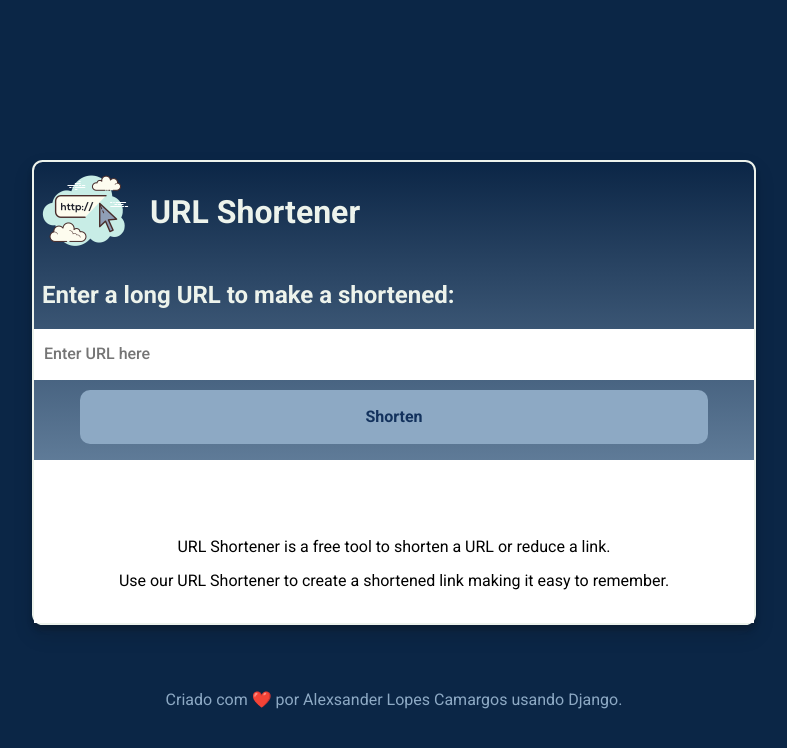
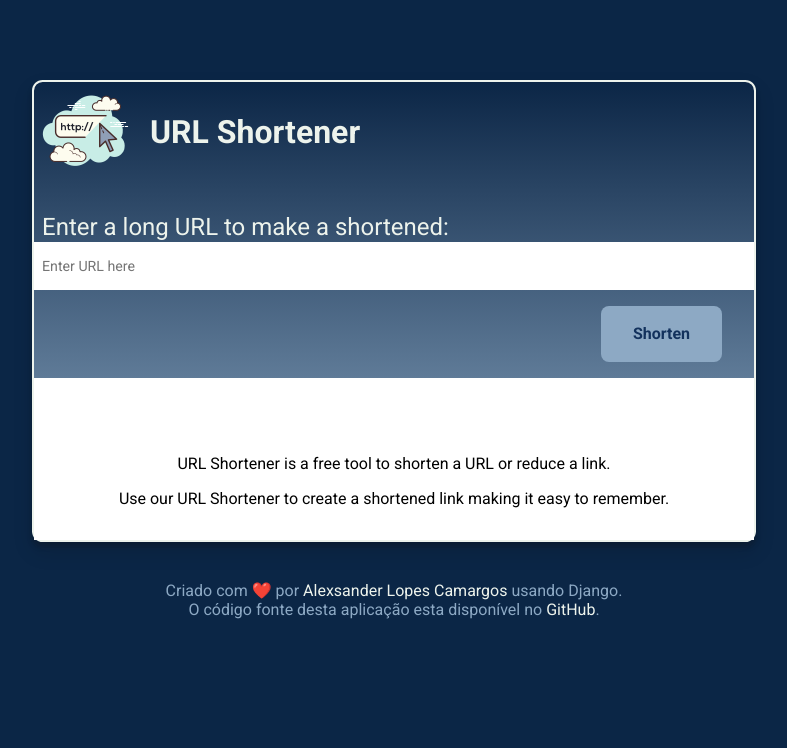
Before and after one commit to alexcamargos/DjangoUrlShortner, a Django app: page / in a window 1280 px wide. Shown: the top 748 px of the page, without its empty margins (246-1033 px from the left). Run offline with Django 4.2, Linux system fonts and the light colour scheme.

Commit message:
changes on template index.html

```diff
--- a/shortener/models.py
+++ b/shortener/models.py
@@ -14,13 +14,13 @@ class UniformResourceLocator(models.Model):
         return f'{self.alias} -> {self.url}'
 
     def get_date_created(self):
-        return srt(self.created_at)
+        return str(self.created_at)
 
     def get_date_created_human_friendly(self):
         return self.created_at.strftime("%d %b %Y %H:%M:%S")
 
     def get_date_edited(self):
-        return srt(self.edited_at)
+        return str(self.edited_at)
 
     def get_date_edited_human_friendly(self):
         return self.edited.strftime("%d %b %Y %H:%M:%S")
--- a/shortener/static/assets/js/main.js
+++ b/shortener/static/assets/js/main.js
@@ -8,8 +8,11 @@ $(document).on("submit", "#post-form", function (event) {
             link: $("#link").val(),
             csrfmiddlewaretoken: $("input[name=csrfmiddlewaretoken]").val(),
         },
-        success: function (uuid) {
-            $("h3").html("https://alshortener.herokuapp.com/" + uuid);
+        success: function (alias) {
+            shortener_url = "https://alshortener.herokuapp.com/" + alias
+
+            $("#shortener_url").attr("href", shortener_url)
+            $("#shortener_url").html("https://alshortener.herokuapp.com/" + alias);
         },
     });
 });
--- a/shortener/static/assets/style/main.css
+++ b/shortener/static/assets/style/main.css
@@ -31,9 +31,17 @@ h2 {
   color: var(--mint-cream);
 }
 
-h3 {
+#shortener_url {
+  color: var(--prussian-blue);
+  font-size: 1.5rem;
+  font-weight: 800;
+  text-decoration: none;
   padding: 0.25rem;
-  color: var(--prussian-blue);
+}
+
+#shortener_url:hover {
+  text-decoration: underline;
+  color: var(--oxford-blue)
 }
 
 main {
@@ -74,22 +82,25 @@ button:hover {
   background-color: rgba(255, 255, 255, 0.5);
 }
 
+from {
+  display: flex;
+  flex-direction: column;
+}
+
 .title {
   display: flex;
   align-items: center;
   align-content: center;
   justify-content: flex-start;
   gap: 1rem;
+  margin-bottom: 2rem;
 }
 
 .buttons {
   display: flex;
-  justify-content: center;
-  align-items: center;
+  justify-content: flex-end;
   cursor: pointer;
-  background-color: transparent;
-  color: var(--mint-cream);
-  margin: 0.666rem;
+  padding-right: 2rem;
 }
 
 .btn-t-blue {
@@ -100,18 +111,25 @@ button:hover {
 }
 
 .btn-xl {
-  border-radius: 10px;
-  font-size: 1rem;
-  font-weight: 700;
-  padding: 15px 30px;
+  width: auto;
+  border-radius: 0.5rem;
+  font-weight: 800;
+  padding: 1rem 2rem;
+}
+
+.form-label {
+  color: var(--mint-cream);
+  font-size: 1.5rem;
+  margin-bottom: 0.5rem;
+  padding: 0.5rem;
 }
 
 .form-control-fancy {
-  color: #42cf98;
-  font-size: 16px;
-  font-weight: 500;
+  font-size: .888rem;
+  font-weight: 300;
   height: auto;
-  padding: 16px 10px;
+  padding: 1rem 0.5rem;
+  margin-bottom: 1rem;
 }
 
 .text-t-green {
@@ -121,21 +139,33 @@ button:hover {
 .wrapper {
   display: flex;
   flex-flow: column;
-  padding-top: 10rem;
+  padding-top: 5rem;
   align-items: center;
 }
 
 /* *************** FOOTER STYLES *************** */
 footer {
-  margin-top: 50px;
-  color: var(--pewter-blue)
+  margin-top: 40px;
+  color: var(--pewter-blue);
+}
+
+footer .footer-content {
+  display: flex;
+  flex-direction: column;
+  align-items: center;
+  justify-content: center;
+}
+
+footer p {
+  margin: 0;
+  padding: 0;
 }
 
 footer a {
-  color: var(--pewter-blue);
+  color: var(--mint-cream);
   text-decoration: none;
 }
 
-footer a :hover {
-  color: var(--prussian-blue);
+footer a:hover {
+  color: var(--pewter-blue);
 }
--- a/templates/index.html
+++ b/templates/index.html
@@ -28,33 +28,34 @@
       <h1>URL Shortener</h1>
     </div>
 
-    <h2>Enter a long URL to make a shortened:</h2>
-
     <form id="post-form">
       {% csrf_token %}
+      <label class="form-label" for="link">Enter a long URL to make a shortened:</label>
       <input class="form-control-fancy text-t-green" type="text" name="link" id="link" placeholder="Enter URL here" />
+
       <div class="buttons">
         <button class="btn-t-blue btn-xl" type="submit" id="shorten">Shorten</button>
       </div>
     </form>
-
     <section id="section">
       <h3></h3>
+      <a id="shortener_url" href="" target="_blank" rel="noopener noreferrer"></a>
       <div class="section">
         <p>URL Shortener is a free tool to shorten a URL or reduce a link.</p>
         <p>Use our URL Shortener to create a shortened link making it easy to remember.</p>
       </div>
     </section>
   </main>
+</div>
 
 <!-- FOOTER START -->
 <footer id="footer">
   <div class="footer-content">
     <p>Criado com &#10084;&#65039; por <a target="_blank" href="https://github.com/alexcamargos">Alexsander Lopes Camargos</a> usando Django.</p>
+    <p>O código fonte desta aplicação esta disponível no <a href="https://github.com/alexcamargos/DjangoUrlShortner">GitHub</a>.</p>
   </div>
 </footer>
 <!-- FOOTER END -->
-</div>
 
 <!-- jQuery v3.6.0 -->
 <script src="https://cdnjs.cloudflare.com/ajax/libs/jquery/3.6.0/jquery.min.js"
```
Lines whose indentation alone changed are shown as unchanged.
